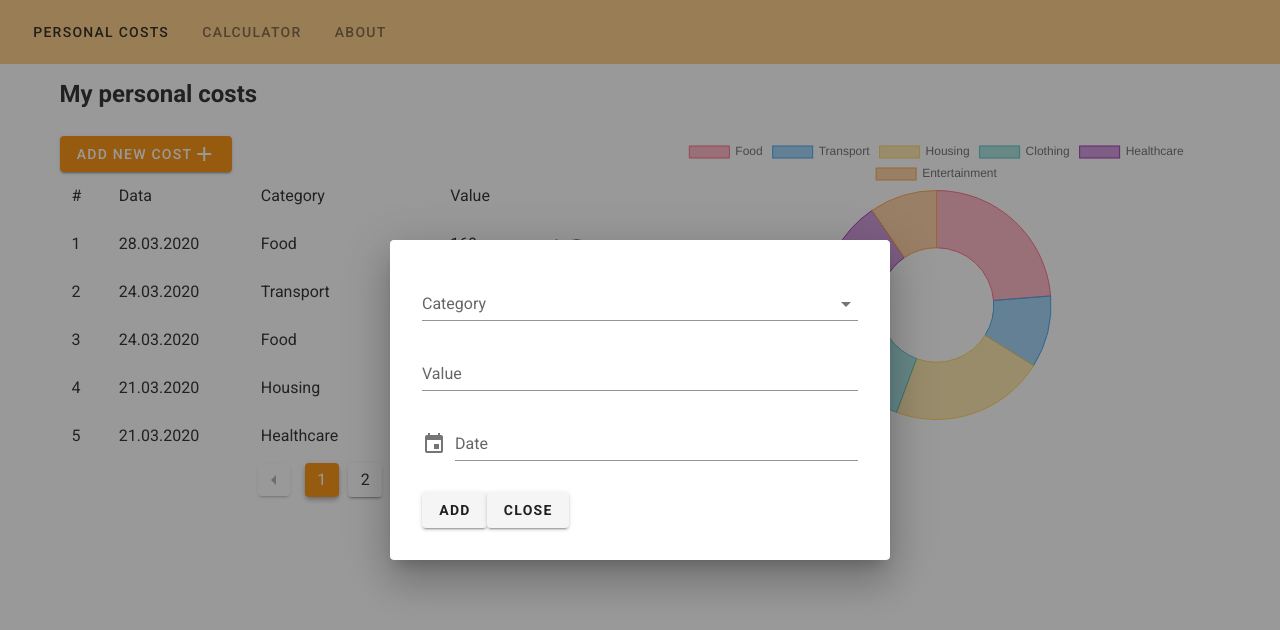
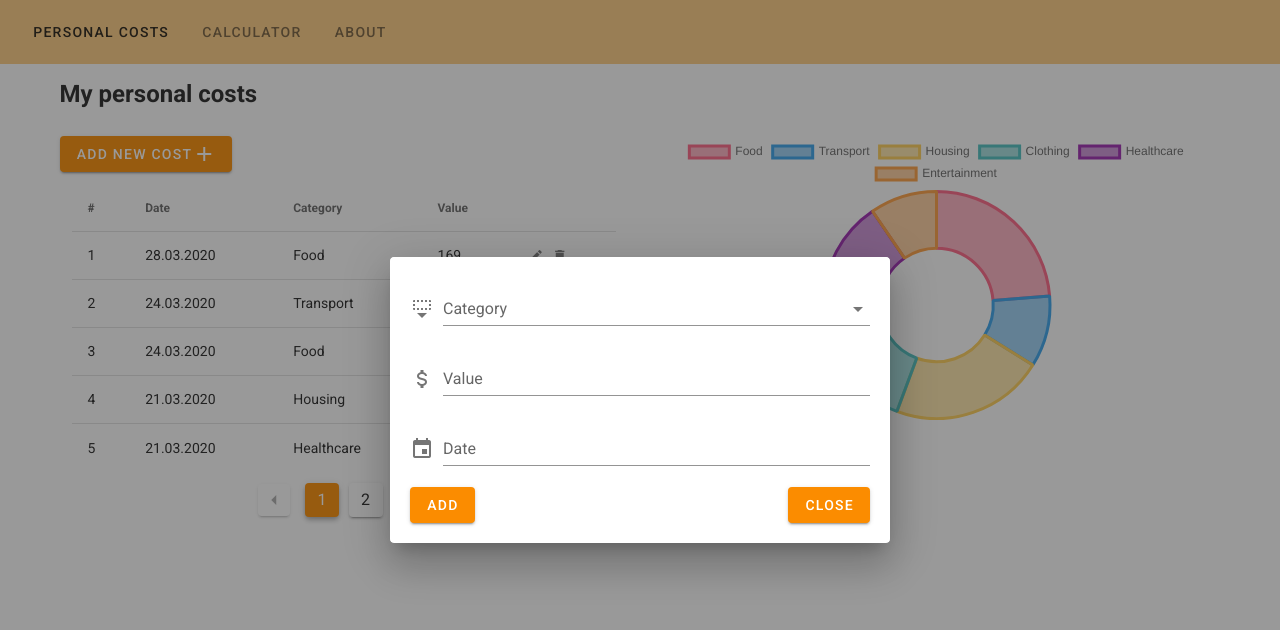
Before and after one commit to Galand33rus/Vue.js, a Vue app: page /costs/1/1/1 in a window 1280 px wide. Both pictures are taken after a click on the button "ADD NEW COST". Shown: the top 630 px of the page. Built offline with nearby package versions, Linux system fonts and the light colour scheme.

Commit message:
update 15.10.2021

```diff
--- a/src/components/CostsAdd.vue
+++ b/src/components/CostsAdd.vue
@@ -1,16 +1,15 @@
 <template>
   <v-card class="text-left pa-8">
-    <v-select v-model="category" label="Category" :items="selectList" />
-    <v-text-field v-model="value" label="Value" type="number"/>
-<!--    <v-text-field v-model="date" label="Date"/>-->
+    <v-row class="flex-column">
+      <v-select v-model="category" label="Category" :items="selectList" prepend-icon="mdi-select-place"/>
+      <v-text-field v-model="value" label="Value" type="number" prepend-icon="mdi-currency-usd"/>
       <v-menu
         v-model="menu2"
         :close-on-content-click="false"
         :nudge-right="40"
         transition="scale-transition"
         offset-y
-      min-width="auto"
-    >
+        min-width="auto">
         <template v-slot:activator="{ on, attrs }">
           <v-text-field
             v-model="date"
@@ -18,32 +17,20 @@
             prepend-icon="mdi-calendar"
             readonly
             v-bind="attrs"
-          v-on="on"
-        ></v-text-field>
+            v-on="on">
+          </v-text-field>
         </template>
         <v-date-picker
           v-model="date"
-        @input="menu2 = false"
-      ></v-date-picker>
+          @input="menu2 = false">
+        </v-date-picker>
       </v-menu>
-    <v-btn @click="onSaveClick">add</v-btn>
-    <v-btn>close</v-btn>
+    </v-row>
+    <v-row justify="space-between">
+      <v-btn @click="onSaveClick" color="orange darken-1" dark>add</v-btn>
+      <v-btn @click="closeWindow" color="orange darken-1" dark>close</v-btn>
+    </v-row>
   </v-card>
-<!--  <div class="form">-->
-<!--    <input list="category" v-model="category" placeholder="Category">-->
-<!--    <datalist id="category">-->
-<!--      <option-->
-<!--        v-for="(option, idx) in selectList"-->
-<!--        :key="idx"-->
-<!--        :value="option">-->
-<!--        {{ option }}-->
-<!--      </option>-->
-<!--    </datalist>-->
-<!--    <input placeholder="Value" v-model="value" type="number"/>-->
-<!--    <input placeholder="Date" v-model="date" type="date"/>-->
-<!--    <button @click="onSaveClick">add +</button>-->
-<!--    <span class="error" v-if="check">Choose category and enter value</span>-->
-<!--  </div>-->
 </template>
 
 <script>
@@ -62,16 +49,12 @@ export default {
       category: '',
       value: '',
       date: '',
-      // check: false,
       menu: false,
       modal: false,
       menu2: false
     }
   },
   computed: {
-    // selectList () {
-    //   return this.$store.getters.getCategoryList
-    // },
     getCurrentDate () {
       return new Intl.DateTimeFormat('ru-RU', {
         day: '2-digit',
@@ -82,73 +65,30 @@ export default {
   },
   methods: {
     onSaveClick () {
+      if (this.category && this.value) {
         const data = {
           id: this.id,
           category: this.category,
           value: Number(this.value),
           date: this.date || this.getCurrentDate
         }
-      this.$store.commit('addDataToPaymentsList', data)
-      // if (this.category && this.value) {
-      //   this.check = false
-      //   const data = {
-      //     id: this.id,
-      //     category: this.category,
-      //     value: Number(this.value),
-      //     date: this.date || this.getCurrentDate
-      //   }
-      //   this.$store.commit('addDataToPaymentsList', data)
-      //   // this.$emit('addCostsItem', data)
-      //   this.category = ''
-      //   this.value = ''
-      //   this.date = ''
-      // } else {
-      //   this.check = true
-      // }
+        this.$emit('addCostsItem', data)
+        this.category = ''
+        this.value = ''
+        this.date = ''
+        this.closeWindow()
+      }
+    },
+    closeWindow () {
+      this.category = ''
+      this.value = ''
+      this.date = ''
+      this.$emit('closeAdd')
     }
   }
-  // created () {
-  //   this.category = this.propsCategory
-  //   this.value = this.propsValue
-  // }
 }
 </script>
 
 <style scoped lang="scss">
 
-select {
-  margin-top: 10px;
-  width: 173px;
-  padding: 5px 10px;
-
-  &:focus {
-    outline: none;
-  }
-}
-
-input {
-  display: block;
-  width: 150px;
-  margin-top: 10px;
-  padding: 5px 10px;
-
-  &:focus {
-    outline: none;
-  }
-}
-
-button {
-  font-weight: bold;
-  text-transform: uppercase;
-  cursor: pointer;
-  margin-top: 10px;
-  padding: 5px 10px;
-  color: #fff;
-  background-color: #0D98BA;
-  border: none;
-}
-
-.error {
-  color: red;
-}
 </style>
--- /dev/null
+++ b/src/components/CostsEdit.vue
@@ -0,0 +1,59 @@
+<template>
+  <v-card class="text-left pa-8">
+    <v-row class="flex-column">
+      <v-text-field v-model="newCategory" label="Category" prepend-icon="mdi-select-place"/>
+      <v-text-field v-model="newValue" label="Value" type="number" prepend-icon="mdi-currency-usd"/>
+    </v-row>
+    <v-row justify="space-between">
+      <v-btn @click="editItem(item)" color="orange darken-1" dark>Save</v-btn>
+      <v-btn @click="closeWindow" color="orange darken-1" dark>close</v-btn>
+    </v-row>
+  </v-card>
+</template>
+
+<script>
+export default {
+  name: 'CostsEdit',
+  props: {
+    item: {
+      type: Object,
+      require: true
+    }
+  },
+  data () {
+    return {
+      dialog: false,
+      newCategory: '',
+      newValue: ''
+    }
+  },
+  methods: {
+    editItem (id) {
+      console.log(id)
+      this.$emit('closeAdd')
+      // const data = {
+      //   id: id,
+      //   category: this.newCategory,
+      //   value: Number(this.newValue)
+      // }
+      // this.$store.commit('editDataToPaymentsList', data)
+      // this.newCategory = ''
+      // this.newValue = ''
+    },
+    closeWindow () {
+      this.category = ''
+      this.value = ''
+      this.date = ''
+      this.$emit('closeAdd')
+    }
+  },
+  mounted () {
+    this.newCategory = this.item.category
+    this.newValue = this.item.value
+  }
+}
+</script>
+
+<style scoped>
+
+</style>
--- a/src/components/CostsList.vue
+++ b/src/components/CostsList.vue
@@ -1,64 +1,62 @@
 <template>
   <v-container>
-    <v-row>
-      <v-col :cols="1">#</v-col>
-      <v-col :cols="3">Data</v-col>
-      <v-col :cols="4">Category</v-col>
-      <v-col :cols="2">Value</v-col>
-      <v-col :cols="2"></v-col>
-    </v-row>
-    <v-row v-for="(item, idx) in items" :key="idx">
-      <v-col :cols="1">{{ item.id }}</v-col>
-      <v-col :cols="3">{{ item.date }}</v-col>
-      <v-col :cols="4">{{ item.category }}</v-col>
-      <v-col :cols="2">{{ item.value }}</v-col>
-      <v-col :cols="2">
-        <v-dialog v-model="dialog" width="500">
+    <v-simple-table>
+      <template v-slot:default>
+        <thead>
+        <tr>
+          <th class="text-left">#</th>
+          <th class="text-left">Date</th>
+          <th class="text-left">Category</th>
+          <th class="text-left">Value</th>
+          <th class="text-left"></th>
+        </tr>
+        </thead>
+        <tbody>
+        <tr v-for="(item, idx) in items" :key="idx">
+          <td>{{ item.id }}</td>
+          <td>{{ item.date }}</td>
+          <td>{{ item.category}}</td>
+          <td>{{ item.value }}</td>
+          <td>
+            <v-dialog v-model="dialog" width="500" :retain-focus="false">
               <template v-slot:activator="{ on }">
                 <v-icon small class="mr-2" v-on="on" @click="dialog = !dialog">mdi-pencil</v-icon>
               </template>
               <v-card>
-            <v-text-field v-model="newCategory" label="Category"/>
-            <v-text-field v-model="newValue" label="Value" type="number"/>
-            <v-btn @click="editItem(item.id)">Save</v-btn>
-<!--            <CostsAdd :selectList="categoryList"/>-->
+                <CostsEdit @closeAdd="closeWindow" :item="item"/>
               </v-card>
             </v-dialog>
             <v-icon small @click="removeItem(item.id)">mdi-delete</v-icon>
-      </v-col>
-    </v-row>
+          </td>
+        </tr>
+        </tbody>
+      </template>
+    </v-simple-table>
+
+<!--      <v-col :cols="2">-->
+<!--        <v-dialog v-model="dialog" width="500">-->
+<!--          <template v-slot:activator="{ on }">-->
+<!--            <v-icon small class="mr-2" v-on="on" @click="dialog = !dialog">mdi-pencil</v-icon>-->
+<!--          </template>-->
+<!--          <v-card>-->
+<!--            <CostsEdit/>-->
+<!--            <v-text-field v-model="newCategory" label="Category"/>&ndash;&gt;-->
+<!--            <v-text-field v-model="newValue" label="Value" type="number"/>&ndash;&gt;-->
+<!--            <v-btn @click="editItem(item.id)">Save</v-btn>&ndash;&gt;-->
+<!--            <CostsAdd :selectList="categoryList"/>&ndash;&gt;-->
+<!--          </v-card>-->
+<!--        </v-dialog>-->
+
   </v-container>
-
-  <!--  <ul>-->
-  <!--    <li class="title">-->
-  <!--      <span class="number">#</span>-->
-  <!--      <span class="date">Data</span>-->
-  <!--      <span class="category">Category</span>-->
-  <!--      <span class="value">Value</span>-->
-  <!--    </li>-->
-  <!--    <li v-for="(item, idx) in items" :key="idx">-->
-  <!--      <span class="number">{{ item.id }}</span>-->
-  <!--      <span class="date">{{ item.date }} </span>-->
-  <!--      <span class="category">{{ item.category }}</span>-->
-  <!--      <span class="value">{{ item.value }}</span>-->
-  <!--      <span class="material-icons-outlined tools-open">-->
-  <!--            more_vert-->
-  <!--            <span class="tools">-->
-  <!--                <span class="tool"><span class="material-icons-outlined">edit</span>Edit</span>-->
-  <!--                <span class="tool" @click="removeItem(item.id)"><span class="material-icons-outlined">delete</span>Delete</span>-->
-  <!--            </span>-->
-  <!--          </span>-->
-
-  <!--    </li>-->
-  <!--  </ul>-->
 </template>
 
 <script>
 
-// import CostsAdd from '@/components/CostsAdd'
+import CostsEdit from '@/components/CostsEdit'
+
 export default {
   name: 'CostsList',
-  // components: { CostsAdd },
+  components: { CostsEdit },
   props: {
     items: {
       type: Array
@@ -78,17 +76,21 @@ export default {
   methods: {
     editItem (id) {
       console.log(id)
-      const data = {
-        id: id,
-        category: this.newCategory,
-        value: Number(this.newValue)
-      }
-      this.$store.commit('editDataToPaymentsList', data)
-      this.newCategory = ''
-      this.newValue = ''
+      // const data = {
+      //   id: id,
+      //   category: this.newCategory,
+      //   value: Number(this.newValue)
+      // }
+      // this.$store.commit('editDataToPaymentsList', data)
+      // this.newCategory = ''
+      // this.newValue = ''
     },
     removeItem (id) {
+      console.log(id)
       this.$store.commit('delDataToPaymentsList', id)
+    },
+    closeWindow () {
+      this.dialog = false
     }
   },
   computed: {
--- a/src/components/HelloWorld.vue
+++ b/src/components/HelloWorld.vue
@@ -14,78 +14,9 @@
         <h1 class="display-2 font-weight-bold mb-3">
           Welcome to Vuetify
         </h1>
-
-        <p class="subheading font-weight-regular">
-          For help and collaboration with other Vuetify developers,
-          <br>please join our online
-          <a
-            href="https://community.vuetifyjs.com"
-            target="_blank"
-          >Discord Community</a>
-        </p>
-      </v-col>
-
-      <v-col
-        class="mb-5"
-        cols="12"
-      >
-        <h2 class="headline font-weight-bold mb-3">
-          What's next?
-        </h2>
-
-        <v-row justify="center">
-          <a
-            v-for="(next, i) in whatsNext"
-            :key="i"
-            :href="next.href"
-            class="subheading mx-3"
-            target="_blank"
-          >
-            {{ next.text }}
-          </a>
-        </v-row>
-      </v-col>
-
-      <v-col
-        class="mb-5"
-        cols="12"
-      >
-        <h2 class="headline font-weight-bold mb-3">
-          Important Links
-        </h2>
-
-        <v-row justify="center">
-          <a
-            v-for="(link, i) in importantLinks"
-            :key="i"
-            :href="link.href"
-            class="subheading mx-3"
-            target="_blank"
-          >
-            {{ link.text }}
-          </a>
-        </v-row>
-      </v-col>
-
-      <v-col
-        class="mb-5"
-        cols="12"
-      >
-        <h2 class="headline font-weight-bold mb-3">
-          Ecosystem
-        </h2>
-
-        <v-row justify="center">
-          <a
-            v-for="(eco, i) in ecosystem"
-            :key="i"
-            :href="eco.href"
-            class="subheading mx-3"
-            target="_blank"
-          >
-            {{ eco.text }}
-          </a>
-        </v-row>
+        <h1 class="display-2 font-weight-bold mb-3">
+          coded by Galand
+        </h1>
       </v-col>
     </v-row>
   </v-container>
@@ -93,59 +24,6 @@
 
 <script>
 export default {
-  name: 'HelloWorld',
-
-  data: () => ({
-    ecosystem: [
-      {
-        text: 'vuetify-loader',
-        href: 'https://github.com/vuetifyjs/vuetify-loader'
-      },
-      {
-        text: 'github',
-        href: 'https://github.com/vuetifyjs/vuetify'
-      },
-      {
-        text: 'awesome-vuetify',
-        href: 'https://github.com/vuetifyjs/awesome-vuetify'
-      }
-    ],
-    importantLinks: [
-      {
-        text: 'Documentation',
-        href: 'https://vuetifyjs.com'
-      },
-      {
-        text: 'Chat',
-        href: 'https://community.vuetifyjs.com'
-      },
-      {
-        text: 'Made with Vuetify',
-        href: 'https://madewithvuejs.com/vuetify'
-      },
-      {
-        text: 'Twitter',
-        href: 'https://twitter.com/vuetifyjs'
-      },
-      {
-        text: 'Articles',
-        href: 'https://medium.com/vuetify'
-      }
-    ],
-    whatsNext: [
-      {
-        text: 'Explore components',
-        href: 'https://vuetifyjs.com/components/api-explorer'
-      },
-      {
-        text: 'Select a layout',
-        href: 'https://vuetifyjs.com/getting-started/pre-made-layouts'
-      },
-      {
-        text: 'Frequently Asked Questions',
-        href: 'https://vuetifyjs.com/getting-started/frequently-asked-questions'
-      }
-    ]
-  })
+  name: 'HelloWorld'
 }
 </script>
--- a/src/router/index.js
+++ b/src/router/index.js
@@ -4,6 +4,7 @@ import Router from 'vue-router'
 import PersonalCosts from '@/views/PersonalCosts'
 import Calculator from '@/views/Calc'
 import About from '@/views/About'
+import Home from '@/views/Home'
 // import NotFound from '@/views/NotFound'
 
 Vue.use(Router)
@@ -11,6 +12,11 @@ Vue.use(Router)
 const router = new Router({
   mode: 'history',
   routes: [
+    {
+      path: '/',
+      name: 'home',
+      component: Home
+    },
     {
       path: '/costs',
       name: 'costs',
--- a/src/views/Calc.vue
+++ b/src/views/Calc.vue
@@ -1,39 +1,43 @@
 <template>
-  <div class="calc">
+  <v-container>
     <div class="input">
-      <input v-model="op1" placeholder="введите число" @focus="picked = 1" autofocus name="op1">
-      <input v-model="op2" placeholder="введите число" @focus="picked = 2" name="op2">
-      = <span class="error" v-if="(isNaN(op1) || isNaN(op2))">Введите число</span>
-      <span v-else>{{ result }}</span>
+      <v-text-field v-model="op1" label="Enter a number" type="number"/>
+      <v-text-field v-model="op2" label="Enter a number" type="number"/>
+      <v-text-field v-model="result" label="Result" value=""/>
+      <!--      <input v-model="op1" placeholder="введите число" @focus="picked = 1" autofocus name="op1">-->
+      <!--      <input v-model="op2" placeholder="введите число" @focus="picked = 2" name="op2">-->
+<!--      = <span class="error" v-if="(isNaN(op1) || isNaN(op2))">Введите число</span>-->
+<!--      <span v-else>{{ result }}</span>-->
     </div>
     <div class="key">
-      <button
+      <v-btn
         v-for="operation in operations"
         :key="operation"
         @click="calculate(operation)"
         :name="operation"
         :disabled="check(operation)">
         {{ operation }}
-      </button>
-      <div class="checkbox">
-        <label>
-          <input type="checkbox" v-model="toggle" name="toggle"> Экранная клавиатура
-        </label>
-      </div>
-      <div class="keyboard" v-if="toggle">
-        <button v-for="number in numbers" :key="number" @click="add(number)" :name="number">
-          {{ number }}
-        </button>
-        <button @click="remove" name="remove">
-          &larr;
-        </button>
-        <div class="radio-button">
-          <label><input type="radio" v-model="picked" :value="1" name="radio1" id="op1">Операнд 1</label>
-          <label><input type="radio" v-model="picked" :value="2" name="radio2" id="op2">Операнд 2</label>
+      </v-btn>
+        <v-checkbox v-model="toggle" label="On-screen keyboard" color="orange darken-1"/>
+        <div class="keyboard" v-if="toggle">
+          <v-btn v-for="number in numbers" :key="number" @click="add(number)" color="orange darken-1" dark>
+            {{ number }}
+          </v-btn>
+          <v-btn @click="remove" name="remove" color="orange darken-1" dark>
+            &larr;
+          </v-btn>
+            <v-radio-group v-model="picked" >
+              <v-radio :value="1" color="orange darken-1" label="Operand 1"></v-radio>
+              <v-radio :value="2" color="orange darken-1" label="Operand 2"></v-radio>
+            </v-radio-group>
+<!--            <label><input type="radio" v-model="picked" :value="1" name="radio1" id="op1">Операнд 1</label>-->
+<!--            <label><input type="radio" v-model="picked" :value="2" name="radio2" id="op2">Операнд 2</label>-->
         </div>
-      </div>
     </div>
-  </div>
+  </v-container>
+  <!--  <div class="calc">-->
+
+  <!--  </div>-->
 </template>
 
 <script>
--- a/src/views/PersonalCosts.vue
+++ b/src/views/PersonalCosts.vue
@@ -6,32 +6,28 @@
       </v-col>
     </v-row>
     <v-row>
-      <v-col>
-        <v-dialog v-model="dialog" width="500">
+      <v-col :cols="6">
+        <v-dialog v-model="dialog" width="500" persistent>
           <template v-slot:activator="{ on }">
             <v-btn color="orange darken-1" dark v-on="on" @click="dialog = !dialog">
               Add new cost <v-icon>mdi-plus</v-icon>
             </v-btn>
           </template>
           <v-card>
-            <CostsAdd :selectList="categoryList"/>
+            <CostsAdd :selectList="categoryList" @closeAdd="closeWindow" @addCostsItem="addCostsItem"/>
           </v-card>
         </v-dialog>
-<!--        <button class="new-cost" @click="showForm=!showForm">add new cost <span v-if="!showForm">&#8595;</span><span-->
-<!--          v-if="showForm">&#8593;</span></button>-->
-<!--        <CostsAdd v-if="showForm" @addCostsItem="addCostsItem" :selectList="categoryList" :props-category="category"-->
-<!--                  :props-value="value"/>-->
         <CostsList :items="currentElements"/>
-<!--        <Pagination :current="page" :quantity="quantity" :length="getPaymentsList.length" @paginate="changePage"/>-->
         <v-pagination
           v-model="page"
-          :length="Math.ceil(getPaymentsList.length/quantity)"
+          :length="paginationLength"
           prev-icon="mdi-menu-left"
           next-icon="mdi-menu-right"
           color="orange darken-1"
-        ></v-pagination>
+          class="mt-5">
+        </v-pagination>
       </v-col>
-      <v-col>
+      <v-col :cols="6">
         <canvas ref="canvas"></canvas>
       </v-col>
     </v-row>
@@ -42,17 +38,14 @@
 
 import CostsAdd from '@/components/CostsAdd'
 import CostsList from '@/components/CostsList'
-// import Pagination from '@/components/Pagination'
 import { mapActions, mapGetters, mapMutations } from 'vuex'
 import { Doughnut } from 'vue-chartjs'
-// const { reactiveProp } = mixins
 
 export default {
   name: 'PersonalCosts',
   extends: Doughnut,
-  // mixins: [reactiveProp],
+  // mixins: [mixins.reactiveData],
   components: {
-    // Pagination,
     CostsList,
     CostsAdd
   },
@@ -74,13 +67,13 @@ export default {
     ...mapActions([
       'fetchData',
       'loadCategories'
-    ])
-    // addCostsItem (data) {
-    //   this.addDataToPaymentsList(data)
-    // },
-    // changePage (p) {
-    //   this.page = p
-    // }
+    ]),
+    addCostsItem (data) {
+      this.addDataToPaymentsList(data)
+    },
+    closeWindow () {
+      this.dialog = false
+    }
   },
   computed: {
     ...mapGetters([
@@ -93,10 +86,9 @@ export default {
       return this.getPaymentsList
     },
     length () {
-      return this.getPaymentsList
+      return this.getPaymentsList.length
     },
     totalPrice () {
-      console.log(this.getFullPaymentValue)
       return this.getFullPaymentValue
     },
     categoryList () {
@@ -110,10 +102,18 @@ export default {
       return this.paymentsList.slice(quantity * (page - 1), quantity * (page - 1) + quantity)
     },
     chartValue () {
-      console.log(this.getChart)
+      // console.log(this.getChart)
       return this.getChart
+    },
+    paginationLength () {
+      return Math.ceil(this.length / this.quantity)
     }
   },
+  // watch: {
+  //   chartData () {
+  //     this.$data._chart.update()
+  //   }
+  // },
   created () {
     this.fetchData()
     this.loadCategories()
@@ -146,7 +146,7 @@ export default {
           'rgba(255, 159, 64, 1)',
           'rgba(0, 150, 136, 1)'
         ],
-        borderWidth: 1
+        borderWidth: 3
       }]
     })
   }
@@ -154,18 +154,4 @@ export default {
 </script>
 
 <style scoped>
-/*.new-cost {*/
-/*  width: 136px;*/
-/*  font-weight: bold;*/
-/*  text-transform: uppercase;*/
-/*  cursor: pointer;*/
-/*  padding: 5px 10px;*/
-/*  color: #fff;*/
-/*  background-color: #0D98BA;*/
-/*  border: none;*/
-/*}*/
-
-/*a {*/
-/*  display: block;*/
-/*}*/
 </style>
```
Lines whose indentation alone changed are shown as unchanged.
